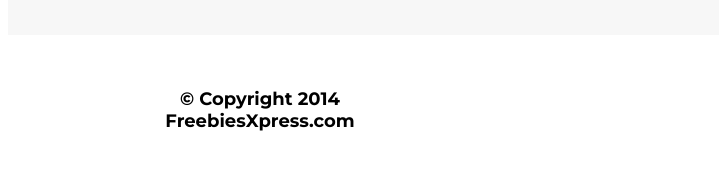
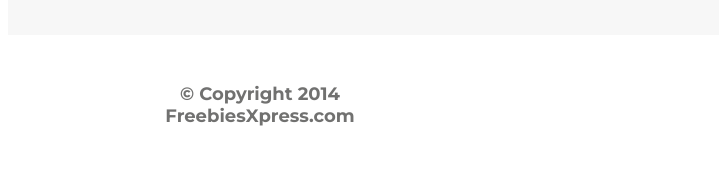
Before and after one commit to Zeni22/Landing-Page-, a website: page index.html in a window 1280 px wide. Shown: the part 2279-2458 px from the top of the page, 0-719 px from the left. Drawn offline with Linux system fonts and the light colour scheme; a web font is replaced by a local one.

Commit message:
footer edits style

```diff
--- a/css/style.css
+++ b/css/style.css
@@ -114,8 +114,6 @@
 	text-align: center;
 }
 
-/*Nie moge wysrodkowac ikony dlaczego?*/
-
 .col-4 {
 	width: 33.3333%;
 	display: inline-block;
@@ -206,7 +204,7 @@
 	justify-content: center;
 	text-align: center;
 	padding: 30px 0;
-}
+	}
 
 footer ul li {
 	display: inline-flex;
@@ -227,9 +225,7 @@
 }
 
 footer p {
-	padding: 5px;
 	font-family: 'Montserrat', sans-serif;
-	color:black;
-
+	color:#5f5f5ee3;
 
 }
```
